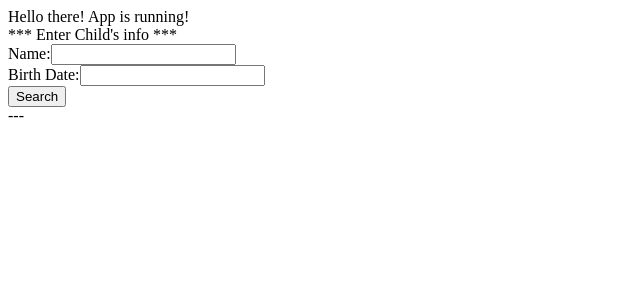
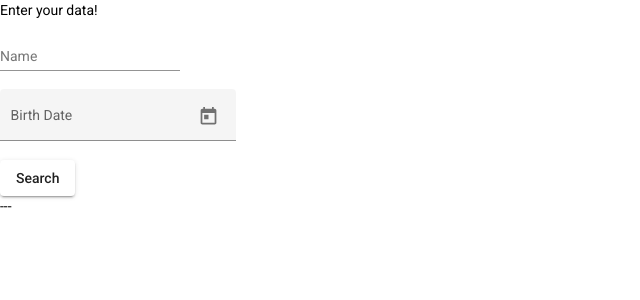
Before and after one commit to olly-it/santa-postbox, an Angular app: page / in a window 1280 px wide. Shown: the top 300 px of the page, without its empty margins (0-640 px from the left). Built offline with nearby package versions, Linux system fonts and the light colour scheme.

Commit message:
material

```diff
--- a/angular.json
+++ b/angular.json
@@ -23,6 +23,7 @@
               "src/assets"
             ],
             "styles": [
+              "./node_modules/@angular/material/prebuilt-themes/indigo-pink.css",
               "src/styles.css"
             ],
             "scripts": []
@@ -90,6 +91,7 @@
               "src/assets"
             ],
             "styles": [
+              "./node_modules/@angular/material/prebuilt-themes/indigo-pink.css",
               "src/styles.css"
             ],
             "scripts": []
--- a/package.json
+++ b/package.json
@@ -11,10 +11,12 @@
   "private": true,
   "dependencies": {
     "@angular/animations": "^14.2.0",
+    "@angular/cdk": "^13.0.0",
     "@angular/common": "^14.2.0",
     "@angular/compiler": "^14.2.0",
     "@angular/core": "^14.2.0",
     "@angular/forms": "^14.2.0",
+    "@angular/material": "^13.0.0",
     "@angular/platform-browser": "^14.2.0",
     "@angular/platform-browser-dynamic": "^14.2.0",
     "@angular/router": "^14.2.0",
--- a/src/app/app.component.html
+++ b/src/app/app.component.html
@@ -1,4 +1,4 @@
-<span>Hello there! App is running!</span>
+<!--<span>Hello there! App is running!</span>-->
 <!-- {{ title }} -->
 <app-search-form></app-search-form>
 <router-outlet></router-outlet>
--- a/src/app/search-form/search-form.component.html
+++ b/src/app/search-form/search-form.component.html
@@ -1,33 +1,54 @@
 <div>
-    *** Enter Child's info ***<br/>
-    Name:<input #name /><br/>
-    Birth Date:<input #birthDate /><br/>
-    <button type="button" (click)="search(name.value, birthDate.value)">Search</button>
+  <p>Enter your data!</p>
+  <mat-form-field class="example-full-width">
+    <mat-label>Name</mat-label>
+    <input #name matInput placeholder="Ex. John Smith" />
+  </mat-form-field>
+  <br />
+  <mat-form-field appearance="fill">
+    <mat-label>Birth Date</mat-label>
+    <input matInput #birthDate [matDatepicker]="picker" />
+    <!--<mat-hint>DD/MM/YYYY</mat-hint>-->
+    <mat-datepicker-toggle matSuffix [for]="picker"></mat-datepicker-toggle>
+    <mat-datepicker #picker></mat-datepicker>
+  </mat-form-field>
+  <br />
+  <button mat-raised-button (click)="search(name.value, birthDate.value)">
+    Search
+  </button>
 </div>
 <div *ngIf="loaded && me">
-    HERE YOU GO
+  <!-- user loaded-->
+  <br />
   <table>
     <tr>
       <td>name:</td>
-            <td>{{me.data.name}}</td>
+      <td>{{ me.data.name }}</td>
     </tr>
     <tr>
       <td>birthDate:</td>
-            <td>{{me.data.birthDate}}</td>
+      <td>{{ me.data.birthDate }}</td>
     </tr>
     <tr>
       <td>address:</td>
-            <td>{{me.data.address}}</td>
+      <td>{{ me.data.address }}</td>
     </tr>
   </table>
-    <br/>
+  <br />
   <app-file-upload></app-file-upload>
 </div>
 <div *ngIf="loaded && !me">
-    ADD DATA<br/>
-    Name: {{name.value}} <br/>
-    Birth Date: {{birthDate.value}} <br/>
+  <!-- unexisting user -->
+  <br />
+  ADD DATA<br />
+  Name: {{ name.value }} <br />
+  Birth Date: {{ birthDate.value }} <br />
   Address:<input #addressN />
-    <button type="button" (click)="add(name.value, birthDate.value, addressN.value)">Add</button>
+  <button
+    type="button"
+    (click)="add(name.value, birthDate.value, addressN.value)"
+  >
+    Add
+  </button>
 </div>
 <div *ngIf="!loaded">---</div>
--- a/src/app/search-form/search-form.component.ts
+++ b/src/app/search-form/search-form.component.ts
@@ -1,30 +1,35 @@
 import { Component, OnInit } from '@angular/core';
 import { FirebaseService } from '../firebase.service';
-
+import { DateAdapter } from '@angular/material/core';
 @Component({
   selector: 'app-search-form',
   templateUrl: './search-form.component.html',
-  styleUrls: ['./search-form.component.css']
+  styleUrls: ['./search-form.component.css'],
 })
 export class SearchFormComponent implements OnInit {
+  me: any;
+  loaded: boolean = false;
+  constructor(
+    private firebaseService: FirebaseService,
+    private dateAdapter: DateAdapter<any>
+  ) {
+    this.dateAdapter.setLocale('en-GB'); // dd/mm/yyyy
+  }
 
-  me:any;
-  loaded:boolean = false;
-  constructor(private firebaseService: FirebaseService) {}
+  ngOnInit(): void {}
+  search(name: string, birthDate: string): void {
+    console.log('looking for: ', name, birthDate);
+    if (!name || !birthDate) return;
 
-  ngOnInit(): void {
-  }
-  search(name:string, birthDate:string): void {
-    console.log("looking for: ",name,birthDate);
-    this.firebaseService.getMe(name, birthDate).then(x=> {
-      this.me=x;
-      console.log("me: ",this.me);
-      this.loaded=true;
+    this.firebaseService.getMe(name, birthDate).then((x) => {
+      this.me = x;
+      console.log('me: ', this.me);
+      this.loaded = true;
     });
   }
 
-  add(name:string, birthDate:string, address:string): void {
-    console.log("looking for: ",name,birthDate);
+  add(name: string, birthDate: string, address: string): void {
+    console.log('looking for: ', name, birthDate);
     this.firebaseService.add(name, birthDate, address);
     this.search(name, birthDate);
   }
--- a/src/index.html
+++ b/src/index.html
@@ -6,8 +6,11 @@
   <base href="/">
   <meta name="viewport" content="width=device-width, initial-scale=1">
   <link rel="icon" type="image/x-icon" href="favicon.ico">
+  <link rel="preconnect" href="https://fonts.gstatic.com">
+  <link href="https://fonts.googleapis.com/css2?family=Roboto:wght@300;400;500&display=swap" rel="stylesheet">
+  <link href="https://fonts.googleapis.com/icon?family=Material+Icons" rel="stylesheet">
 </head>
-<body>
+<body class="mat-typography">
   <app-root></app-root>
 </body>
 </html>
--- a/src/styles.css
+++ b/src/styles.css
@@ -1 +1,4 @@
 /* You can add global styles to this file, and also import other style files */
+
+html, body { height: 100%; }
+body { margin: 0; font-family: Roboto, "Helvetica Neue", sans-serif; }
```
Also changed, not shown: src/app/app.module.ts (+19 -8 lines), 2 other files (tests, documents, lock files or other folders). Lines whose indentation alone changed are shown as unchanged.
